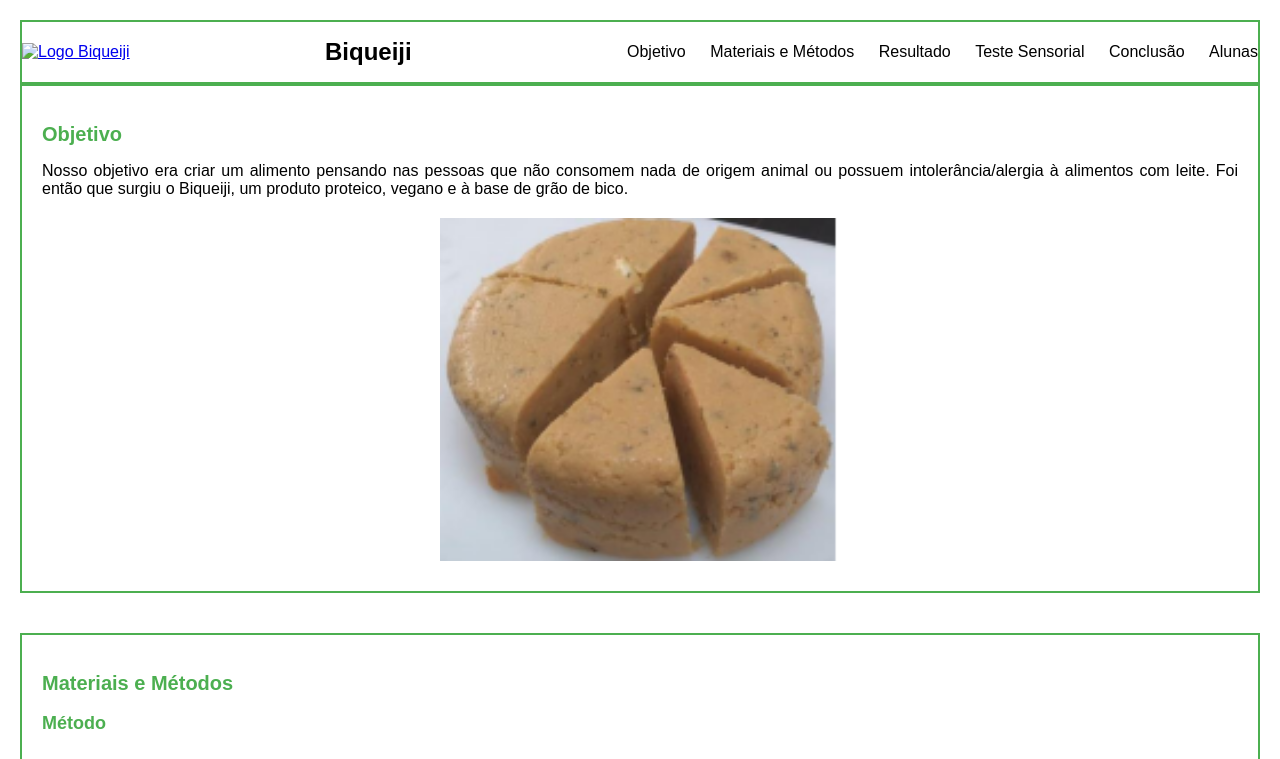
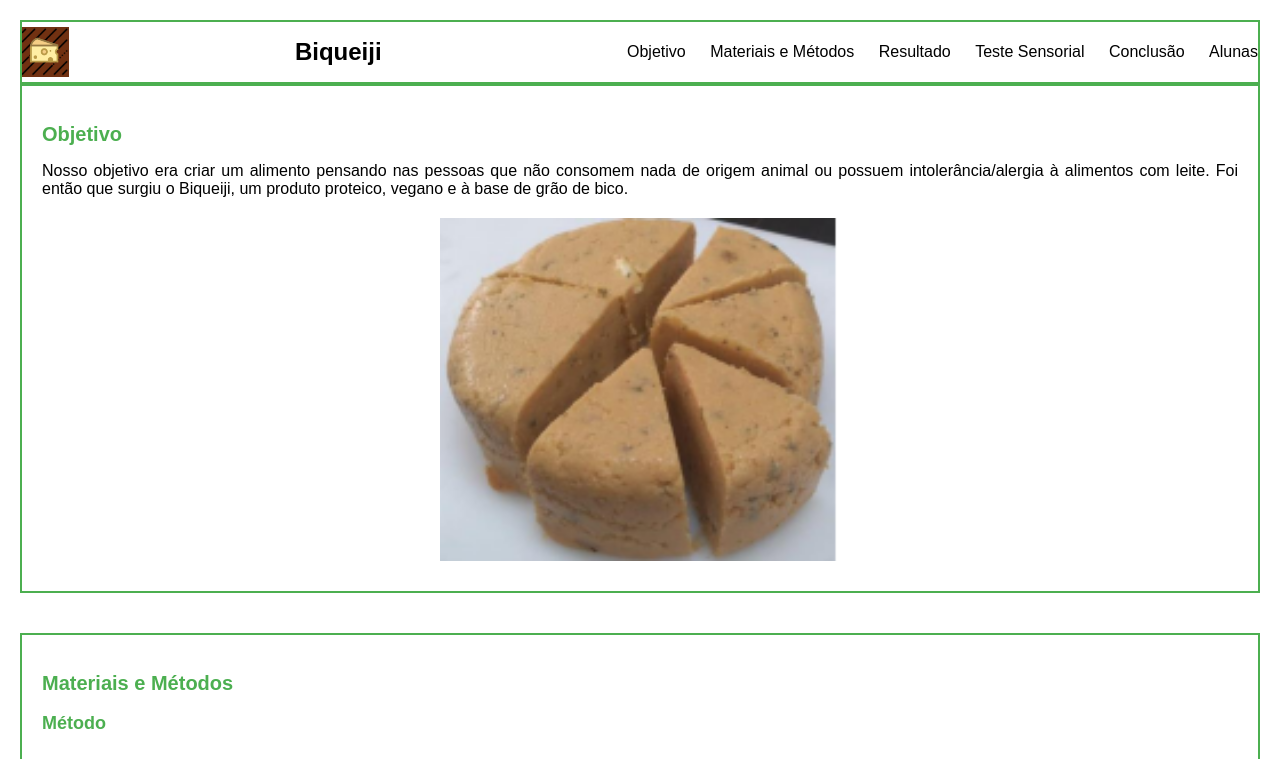
Before and after one commit to jpfabiano/TCC-Biqueiji, a plain HTML site: page index.html in a window 1280 px wide. Shown: the top 759 px of the page. Drawn offline with Linux system fonts and the light colour scheme; files whose address does not match are found by name.

Commit message:
Update index.html

```diff
--- a/index.html
+++ b/index.html
@@ -10,7 +10,7 @@
         <header>
             <div class="logo" >
                 <a href="index.html">
-                    <img src="img/Biqueiji.PNG" alt="Logo Biqueiji">
+                    <img src="Biqueiji.PNG" alt="Logo Biqueiji">
                 </a>
             </div>
             <div class="titulo">
```
